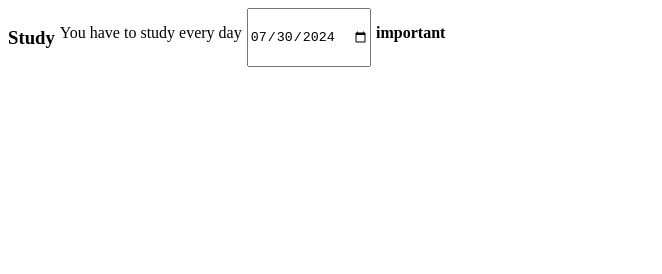
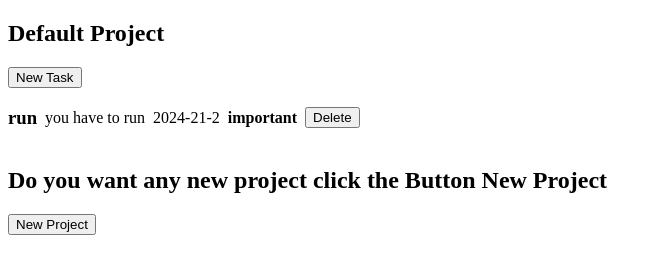
Before and after one commit to shahidafridi-321/todo, a website built with webpack: page src/index.html in a window 1280 px wide. Shown: the whole page, without its empty margins (0-662 px from the left). Built offline with nearby package versions, Linux system fonts and the light colour scheme.

Commit message:
modified:   src/index.js

```diff
--- a/src/index.html
+++ b/src/index.html
@@ -6,10 +6,11 @@
   <title>Todo</title>
 </head>
 <body>
+  <div class="todos-container">
+  </div>
   <div class="projects">
-
-  </div>
-  <div class="todos">
+    <h2>Do you want any new project click the Button New Project</h2>
+    <button class="new-project">New Project</button>
   </div>
 </body>
 </html>
--- a/src/index.js
+++ b/src/index.js
@@ -1,6 +1,7 @@
 import './style.css';
-function Todos(title,description,dueDate,priority){
-  return{
+
+function Todo(title, description, dueDate, priority) {
+  return {
     title,
     description,
     dueDate,
@@ -8,7 +9,7 @@ function Todos(title,description,dueDate,priority){
   }
 }
 
-function Project(name){
+function Project(name) {
   let todos = [];
   return {
     name,
@@ -16,29 +17,78 @@ function Project(name){
   }
 }
 
-function defaultTodos(fun){
-  let todo = fun('Study','You have to study every day','07/29/2024','important');
 
-  let defaultTodo = document.querySelector('.todos');
+function addDefaultTodo(project, title, description, duedate, priority) {
+  let todo = Todo(title, description, duedate, priority);
+  project.todos.push(todo);
+}
 
-  let title = document.createElement('h3');
-  title.textContent = todo.title;
+let defaultProject = Project('Default Project');
+
+addDefaultTodo(defaultProject, 'run', 'you have to run', '2024-21-2', 'important');
+
+function displayTodos(project) {
+  let projectContainer = document.querySelector('.todos-container');
+  projectContainer.innerHTML = '';
+
+  let todoItem = document.createElement('div');
+  todoItem.innerHTML = ` <h2>${project.name}</h2>
+    <button class="new-todo">New Task</button>`;
+
+  project.todos.forEach(todo => {
+    todoItem.innerHTML += `
+    <div class="todo-card">
+      <h3 class="title">${todo.title}</h3>
+      <p class="description">${todo.description}</p>
+      <p class="duedate">${todo.dueDate}</p>
+      <strong>${todo.priority}</strong>
+      <button class="delete-btn">Delete</button>
+    </div>`;
+    projectContainer.appendChild(todoItem);
+  });
+  let addNewTodo = document.querySelector('.new-todo');
+  addNewTodo.addEventListener('click', () => {
+    createForm();
+    removeForm();
+  });
+}
+
+displayTodos(defaultProject);
 
 
-  let dueDate = document.createElement('input');
-  dueDate.setAttribute('type','date');
-  dueDate.value = new Date().toISOString().split('T')[0];
-
-  let description = document.createElement('p');
-  description.textContent = todo.description;
-
-  let priority = document.createElement('p');
-  priority.innerHTML = `<strong>${todo.priority}</strong>`
-
-  defaultTodo.appendChild(title);
-  defaultTodo.appendChild(description);
-  defaultTodo.appendChild(dueDate);
-  defaultTodo.appendChild(priority);
+function createForm() {
+  let body = document.querySelector('body');
+  let form = document.createElement('form');
+  form.classList.add('inputdata-form');
+  form.innerHTML = `
+    <label for="title">Title</label>
+    <input type="text" name="" id="title" required>
+    <label for="description" >Description</label>
+    <input type="text" name="" id="description" required>
+    <label for="duedate">DueDate</label>
+    <input type="date" name="" id="duedate" required>
+    <label for="priority">Priority</label>
+    <input type="text" name="" id="priority" required>
+    <button type="submit" id="submit-btn">Submit</button>`;
+  body.appendChild(form);
 }
 
-defaultTodos(Todos);
+function removeForm() {
+  let body = document.querySelector('body');
+  let form = document.querySelector('.inputdata-form');
+  let submitBtn = document.getElementById('submit-btn');
+  submitBtn.addEventListener('click', (e) => {
+    e.preventDefault();
+    addTodo();
+    displayTodos(defaultProject);
+    body.removeChild(form);
+  });
+}
+
+function addTodo() {
+  let title = document.querySelector('.inputdata-form #title').value;
+  let description = document.querySelector('.inputdata-form #description').value;
+  let dueDate = document.querySelector('.inputdata-form #duedate').value;
+  let priority = document.querySelector('.inputdata-form #priority').value;
+  addDefaultTodo(defaultProject, title, description, dueDate, priority);
+}
--- a/src/style.css
+++ b/src/style.css
@@ -1,4 +1,15 @@
-.todos {
+
+.inputdata-form {
   display: flex;
-  gap: 5px;
+  flex-direction: column;
+  align-items:flex-start;
+  border: 2px solid #976d6d;
+  width: 300px;
+  padding: 20px;
 }
+
+.todo-card {
+  display: flex;
+  gap: 8px;
+  align-items: center;
+}
```
Also changed, not shown: src/modules/update.js (added, +47 -0 lines).
